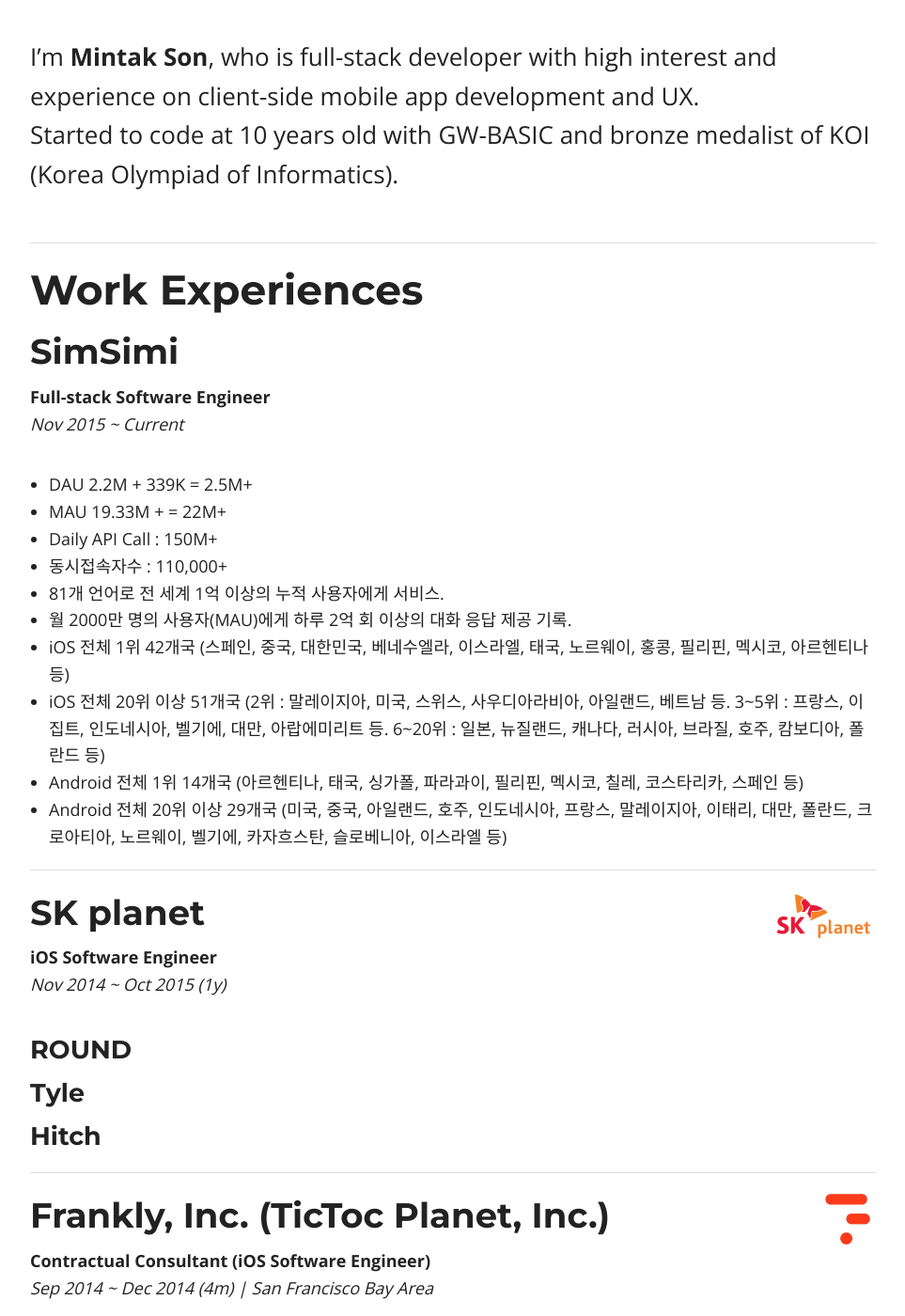
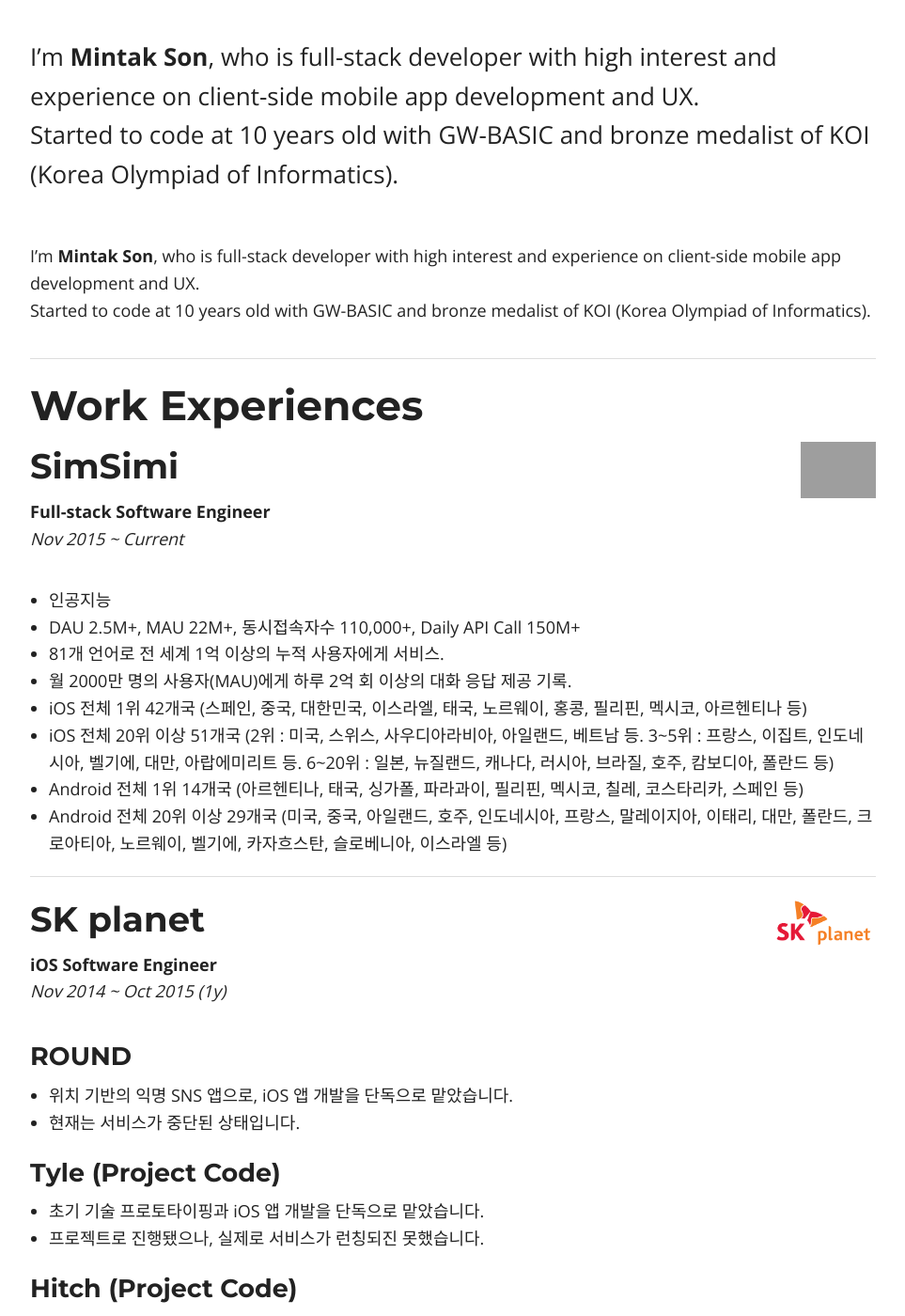
Before and after one commit to mintakson/mintakson.github.io, a Jekyll site: the page built from about.md, in a window 1280 px wide and 1400 px high, scrolled down 337 px. Shown: the whole window at 94% size, without its empty margins (158-1121 px from the left). Built offline with Jekyll 4.4.1, drawn with Linux system fonts in a browser that asks for light colours; nearby versions of some CDN libraries; some of the changed text lies outside the part shown; grey boxes are pictures that could not be loaded.

Commit message:
updating "about"

```diff
--- a/about.md
+++ b/about.md
@@ -9,6 +9,8 @@
 I'm **Mintak Son**, who is full-stack developer with high interest and experience on client-side mobile app development and UX.
 Started to code at 10 years old with GW-BASIC and bronze medalist of KOI (Korea Olympiad of Informatics).
 
+I'm **Mintak Son**, who is full-stack developer with high interest and experience on client-side mobile app development and UX.
+Started to code at 10 years old with GW-BASIC and bronze medalist of KOI (Korea Olympiad of Informatics).
 
 
 ***
@@ -16,18 +18,16 @@
 # Work Experiences
 
 
-## SimSimi
+## SimSimi [<img src="{{ site.img_url }}/about/bi_simsimi.png" alt="SimSimi logo" style="float: right; max-height:60px;">](http://www.simsimi.com/)
 **Full-stack Software Engineer**
 *Nov 2015 ~ Current*
 
-* DAU 2.2M + 339K = 2.5M+
-* MAU 19.33M + = 22M+
-* Daily API Call : 150M+
-* 동시접속자수 : 110,000+
+* 인공지능
+* DAU 2.5M+, MAU 22M+, 동시접속자수 110,000+, Daily API Call 150M+
 * 81개 언어로 전 세계 1억 이상의 누적 사용자에게 서비스.
 * 월 2000만 명의 사용자(MAU)에게 하루 2억 회 이상의 대화 응답 제공 기록.
-* iOS 전체 1위 42개국 (스페인, 중국, 대한민국, 베네수엘라, 이스라엘, 태국, 노르웨이, 홍콩, 필리핀, 멕시코, 아르헨티나 등)
-* iOS 전체 20위 이상 51개국 (2위 : 말레이지아, 미국, 스위스, 사우디아라비아, 아일랜드, 베트남 등. 3~5위 : 프랑스, 이집트, 인도네시아, 벨기에, 대만, 아랍에미리트 등. 6~20위 : 일본, 뉴질랜드, 캐나다, 러시아, 브라질, 호주, 캄보디아, 폴란드 등)
+* iOS 전체 1위 42개국 (스페인, 중국, 대한민국, 이스라엘, 태국, 노르웨이, 홍콩, 필리핀, 멕시코, 아르헨티나 등)
+* iOS 전체 20위 이상 51개국 (2위 : 미국, 스위스, 사우디아라비아, 아일랜드, 베트남 등. 3~5위 : 프랑스, 이집트, 인도네시아, 벨기에, 대만, 아랍에미리트 등. 6~20위 : 일본, 뉴질랜드, 캐나다, 러시아, 브라질, 호주, 캄보디아, 폴란드 등)
 * Android 전체 1위 14개국 (아르헨티나, 태국, 싱가폴, 파라과이, 필리핀, 멕시코, 칠레, 코스타리카, 스페인 등)
 * Android 전체 20위 이상 29개국 (미국, 중국, 아일랜드, 호주, 인도네시아, 프랑스, 말레이지아, 이태리, 대만, 폴란드, 크로아티아, 노르웨이, 벨기에, 카자흐스탄, 슬로베니아, 이스라엘 등)
 
@@ -39,9 +39,18 @@
 
 ### ROUND
 
-### Tyle
+* 위치 기반의 익명 SNS 앱으로, iOS 앱 개발을 단독으로 맡았습니다.
+* 현재는 서비스가 중단된 상태입니다.
 
-### Hitch
+### Tyle (Project Code)
+
+* 초기 기술 프로토타이핑과 iOS 앱 개발을 단독으로 맡았습니다.
+* 프로젝트로 진행됐으나, 실제로 서비스가 런칭되진 못했습니다.
+
+### Hitch (Project Code)
+
+* PM 으로 서비스 기획과 iOS 앱 개발을 단독으로 맡았습니다.
+* 프로젝트로 진행됐으나, 실제로 서비스가 런칭되진 못했습니다.
 
 ***
 
@@ -63,7 +72,7 @@
 
 ### Frankly
 
-### Subscribed
+### Subscribed (Project Code)
 
 ***
 
@@ -82,6 +91,34 @@
 *Jun 2011 ~ Mar 2012 (10m)*
 
 ***
+
+# Project
+
+## GetBeauty
+
+* 미국 내 성형외과 의사-환자 매칭 서비스 (앱/웹)
+* 백엔드 및 웹 프론트 엔드 담당
+* 단독 개발
+* HTML5, CSS, Python, django
+
+## Greenlite
+
+* 미국 내 익명 고민상담 서비스
+* iOS 클라이언트 개발 담당
+* 팀 멤버 2명, Lead Engineer
+* Swift
+
+## Hyundai-Card
+
+* 유전 알고리즘을 이용해 신입사원 최적의 부서 배치
+* 단독 개발
+* HTML5, bootstrap, Python
+
+## GetAIM
+
+* 로보 어드바이저 iOS 앱 프로토타이핑
+* 단독 개발
+* Objective-C
 
 # Education
 
```
